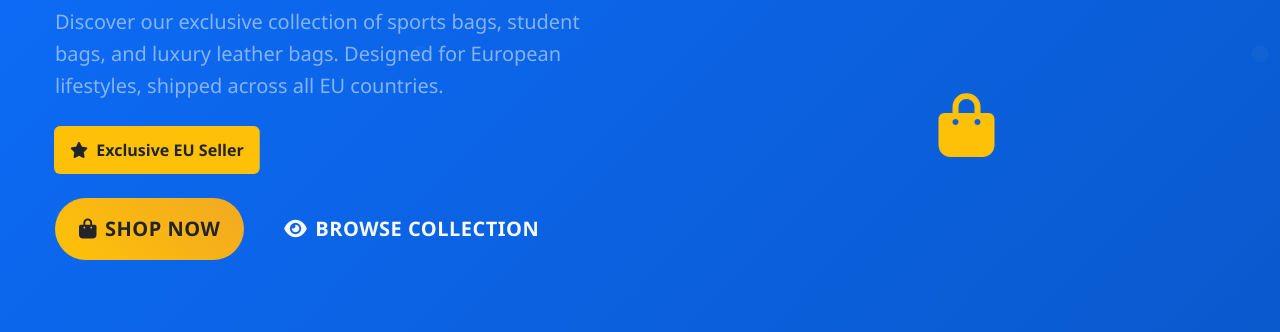
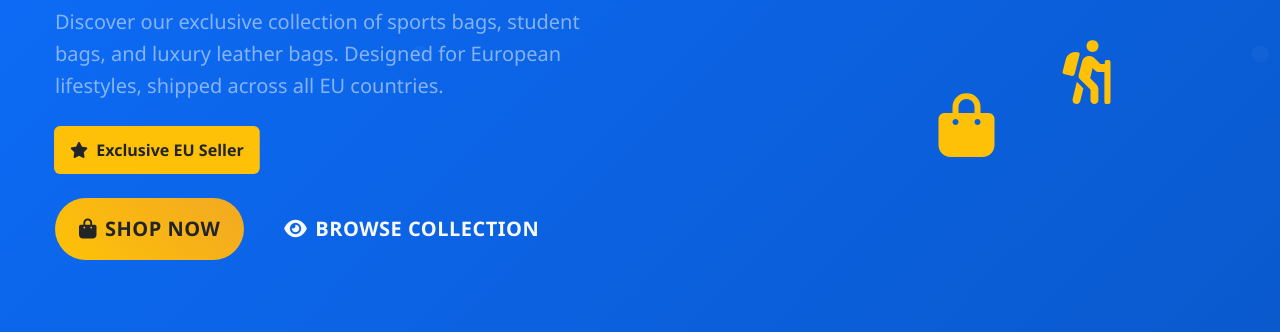
Before and after one commit to ErfanShokrollahzadeh/bag-store-website, a website: page src/index.html in a window 1280 px wide. Shown: the part 468-800 px from the top of the page. Drawn offline with nearby package versions, Linux system fonts and the light colour scheme.

Commit message:
Replace backpack icon with hiking icon for improved visual consistency

```diff
--- a/src/index.html
+++ b/src/index.html
@@ -101,7 +101,7 @@
                   <i class="fas fa-briefcase fa-4x text-warning"></i>
                 </div>
                 <div class="floating-bag bag-2">
-                  <i class="fas fa-backpack fa-4x text-warning"></i>
+                  <i class="fas fa-hiking fa-4x text-warning"></i>
                 </div>
                 <div class="floating-bag bag-3">
                   <i class="fas fa-shopping-bag fa-4x text-warning"></i>
```
